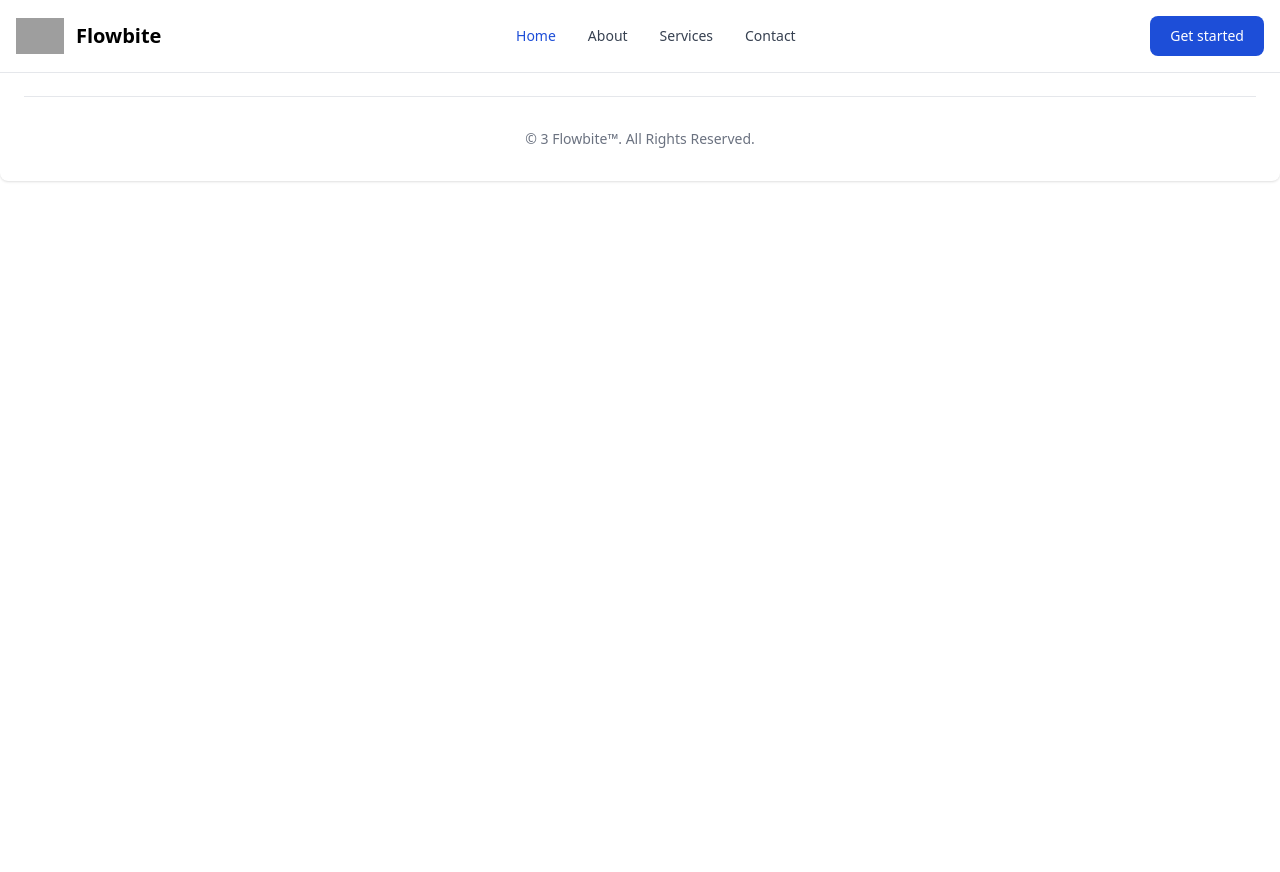
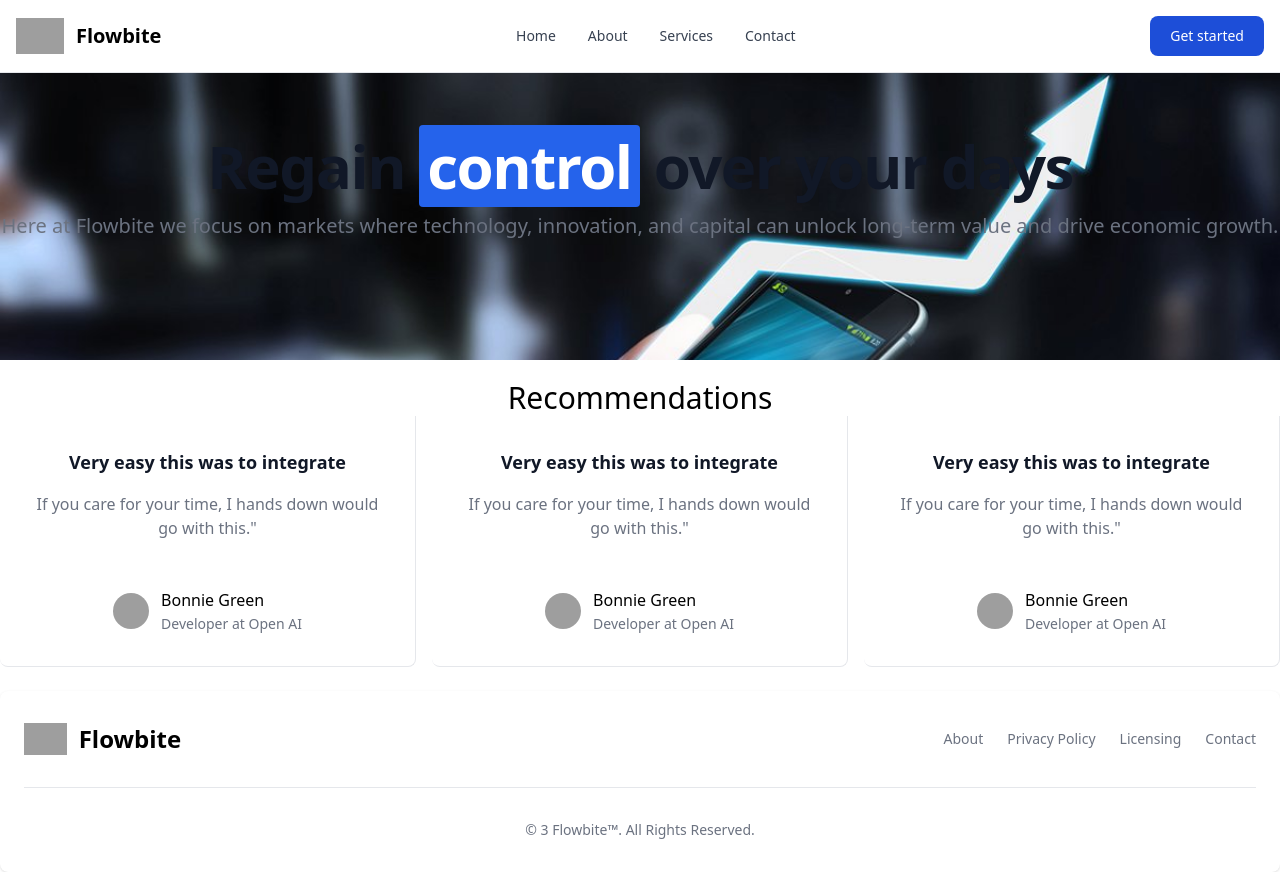
Before and after one commit to Auricdhero/data_sales, a Nuxt app: page /about in a window 1280 px wide. Before the commit the page ends 800 px from the top, so only its background shows below. Built offline with nearby package versions, Linux system fonts and the light colour scheme; grey boxes are pictures that could not be loaded.

Commit message:
added about

```diff
--- a/components/navbar.vue
+++ b/components/navbar.vue
@@ -19,7 +19,7 @@
       <div
         class="container flex flex-wrap items-center justify-between mx-auto"
       >
-        <a href="https://flowbite.com/" class="flex items-center">
+        <NuxtLink to="/" class="flex items-center">
           <img
             src="https://flowbite.com/docs/images/logo.svg"
             class="h-6 mr-3 sm:h-9"
@@ -35,7 +35,7 @@
             "
             >Flowbite</span
           >
-        </a>
+        </NuxtLink>
         <div class="flex md:order-2">
           <button
             type="button"
@@ -121,26 +121,8 @@
             "
           >
             <li>
-              <a
-                href="#"
-                class="
-                  block
-                  py-2
-                  pl-3
-                  pr-4
-                  text-white
-                  bg-blue-700
-                  rounded
-                  md:bg-transparent md:text-blue-700 md:p-0
-                  dark:text-white
-                "
-                aria-current="page"
-                >Home</a
-              >
-            </li>
-            <li>
-              <a
-                href="#"
+              <NuxtLink
+                to="/"
                 class="
                   block
                   py-2
@@ -159,7 +141,31 @@
                   md:dark:hover:bg-transparent
                   dark:border-gray-700
                 "
-                >About</a
+                >Home</NuxtLink
+              >
+            </li>
+            <li>
+              <NuxtLink
+                to="/about"
+                class="
+                  block
+                  py-2
+                  pl-3
+                  pr-4
+                  text-gray-700
+                  rounded
+                  hover:bg-gray-100
+                  md:hover:bg-transparent
+                  md:hover:text-blue-700
+                  md:p-0
+                  md:dark:hover:text-white
+                  dark:text-gray-400
+                  dark:hover:bg-gray-700
+                  dark:hover:text-white
+                  md:dark:hover:bg-transparent
+                  dark:border-gray-700
+                "
+                >About</NuxtLink
               >
             </li>
             <li>
@@ -217,5 +223,4 @@
   </div>
 </template>
 <script>
-
 </script>
--- a/nuxt.config.ts
+++ b/nuxt.config.ts
@@ -1,5 +1,17 @@
 // https://nuxt.com/docs/api/configuration/nuxt-config
 export default defineNuxtConfig({
+    app: {
+        head: {
+          charset: 'utf-16',
+          viewport: 'width=500, initial-scale=1',
+          title: 'Data Sales',
+          meta: [
+            // <meta name="description" content="My amazing site">
+            { name: 'description', content: 'My amazing site.' }
+          ],
+        },
+        pageTransition: { name: 'page', mode: 'out-in' }
+      },
     modules: [
         '@nuxtjs/tailwindcss'
     ]
--- /dev/null
+++ b/pages/about.vue
@@ -0,0 +1,201 @@
+<template>
+  <div>
+    <div class="containers about-text bg-fixed mx-auto pt-16 mt-10">
+      <div class="text-center mt-8">
+        <h1
+          class="
+            mb-4
+            text-4xl
+            font-extrabold
+            leading-none
+            tracking-tight
+            text-gray-900
+            md:text-5xl
+            lg:text-6xl
+            dark:text-white
+          "
+        >
+          Regain
+          <mark class="px-2 text-white bg-blue-600 rounded dark:bg-blue-500"
+            >control</mark
+          >
+          over your days
+        </h1>
+        <p
+          class="
+            text-lg
+            font-normal
+            text-gray-500
+            lg:text-xl
+            dark:text-gray-400
+          "
+        >
+          Here at Flowbite we focus on markets where technology, innovation, and
+          capital can unlock long-term value and drive economic growth.
+        </p>
+      </div>
+    </div>
+    <div class="container mx-auto mt-5">
+      <h2 class="text-dark text-center text-3xl">Recommendations</h2>
+      <div class="grid gap-4 grid-cols-3 grid-rows-1">
+        <div class="container">
+          <figure
+            class="
+              flex flex-col
+              items-center
+              justify-center
+              p-8
+              text-center
+              bg-white
+              border-b border-gray-200
+              rounded-lg
+              md:rounded-t-none md:rounded-tl-lg md:border-r
+              dark:bg-gray-800 dark:border-gray-700
+            "
+          >
+            <blockquote
+              class="
+                max-w-2xl
+                mx-auto
+                mb-4
+                text-gray-500
+                lg:mb-8
+                dark:text-gray-400
+              "
+            >
+              <h3 class="text-lg font-semibold text-gray-900 dark:text-white">
+                Very easy this was to integrate
+              </h3>
+              <p class="my-4 font-light">
+                If you care for your time, I hands down would go with this."
+              </p>
+            </blockquote>
+            <figcaption class="flex items-center justify-center space-x-3">
+              <img
+                class="rounded-full w-9 h-9"
+                src="https://flowbite.s3.amazonaws.com/blocks/marketing-ui/avatars/karen-nelson.png"
+                alt="profile picture"
+              />
+              <div class="space-y-0.5 font-medium dark:text-white text-left">
+                <div>Bonnie Green</div>
+                <div
+                  class="text-sm font-light text-gray-500 dark:text-gray-400"
+                >
+                  Developer at Open AI
+                </div>
+              </div>
+            </figcaption>
+          </figure>
+        </div>
+        <div class="container">
+          <figure
+            class="
+              flex flex-col
+              items-center
+              justify-center
+              p-8
+              text-center
+              bg-white
+              border-b border-gray-200
+              rounded-lg
+              md:rounded-t-none md:rounded-tl-lg md:border-r
+              dark:bg-gray-800 dark:border-gray-700
+            "
+          >
+            <blockquote
+              class="
+                max-w-2xl
+                mx-auto
+                mb-4
+                text-gray-500
+                lg:mb-8
+                dark:text-gray-400
+              "
+            >
+              <h3 class="text-lg font-semibold text-gray-900 dark:text-white">
+                Very easy this was to integrate
+              </h3>
+              <p class="my-4 font-light">
+                If you care for your time, I hands down would go with this."
+              </p>
+            </blockquote>
+            <figcaption class="flex items-center justify-center space-x-3">
+              <img
+                class="rounded-full w-9 h-9"
+                src="https://flowbite.s3.amazonaws.com/blocks/marketing-ui/avatars/karen-nelson.png"
+                alt="profile picture"
+              />
+              <div class="space-y-0.5 font-medium dark:text-white text-left">
+                <div>Bonnie Green</div>
+                <div
+                  class="text-sm font-light text-gray-500 dark:text-gray-400"
+                >
+                  Developer at Open AI
+                </div>
+              </div>
+            </figcaption>
+          </figure>
+        </div>
+        <div class="container">
+          <figure
+            class="
+              flex flex-col
+              items-center
+              justify-center
+              p-8
+              text-center
+              bg-white
+              border-b border-gray-200
+              rounded-lg
+              md:rounded-t-none md:rounded-tl-lg md:border-r
+              dark:bg-gray-800 dark:border-gray-700
+            "
+          >
+            <blockquote
+              class="
+                max-w-2xl
+                mx-auto
+                mb-4
+                text-gray-500
+                lg:mb-8
+                dark:text-gray-400
+              "
+            >
+              <h3 class="text-lg font-semibold text-gray-900 dark:text-white">
+                Very easy this was to integrate
+              </h3>
+              <p class="my-4 font-light">
+                If you care for your time, I hands down would go with this."
+              </p>
+            </blockquote>
+            <figcaption class="flex items-center justify-center space-x-3">
+              <img
+                class="rounded-full w-9 h-9"
+                src="https://flowbite.s3.amazonaws.com/blocks/marketing-ui/avatars/karen-nelson.png"
+                alt="profile picture"
+              />
+              <div class="space-y-0.5 font-medium dark:text-white text-left">
+                <div>Bonnie Green</div>
+                <div
+                  class="text-sm font-light text-gray-500 dark:text-gray-400"
+                >
+                  Developer at Open AI
+                </div>
+              </div>
+            </figcaption>
+          </figure>
+        </div>
+      </div>
+    </div>
+    <br>
+  </div>
+</template>
+<style>
+.about-text {
+  background-image: url("~/assets/img/bg1.jpeg");
+  height: 20em;
+  background-color: rgba(0, 0, 0, 0.681);
+  background-repeat: no-repeat;
+  background-size: cover;
+}
+</style>
--- a/pages/index.vue
+++ b/pages/index.vue
@@ -1,6 +1,6 @@
 <template>
   <div>
-    <div class="mt-16 pt-10 bg-text">
+    <div class="mt-16 pt-10 bg-text bg-fixed md:bg-fixed">
       <div class="container mx-auto mt-16 text-center">
         <h1
           class="
@@ -146,6 +146,7 @@
         </div>
       </div>
     </div>
+
   </div>
 </template>
 <style>
```
